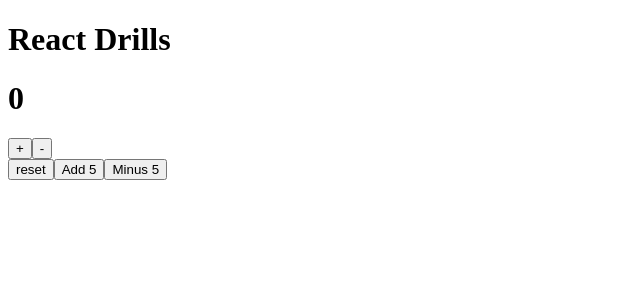
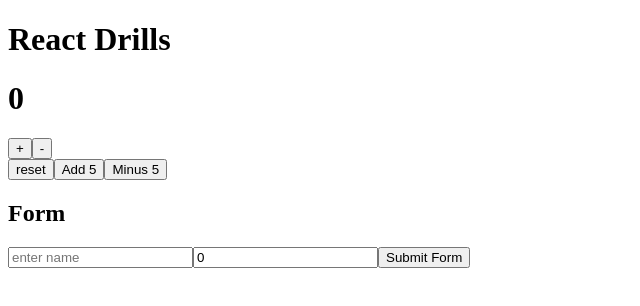
Before and after one commit to Kolten-Pilar/react-drills, a React (Create React App) app: page / in a window 1280 px wide. Shown: the top 306 px of the page, without its empty margins (0-640 px from the left). Built offline with nearby package versions, Linux system fonts and the light colour scheme.

Commit message:
added form to appjs

```diff
--- a/src/App.js
+++ b/src/App.js
@@ -1,6 +1,7 @@
 import Arrays from "./Arrays";
 import Objects from "./Objects";
 import { useState } from "react";
+import Form from "./Form";
 
 function App() {
 
@@ -26,6 +27,8 @@ function App() {
       <button onClick={()=> setCounter(0)}>reset</button>
       <button onClick={()=> setCounter(prevCount => prevCount + 5)}>Add 5</button>
       <button onClick={()=> setCounter(prevCount => prevCount - 5)}>Minus 5</button>
+      <h2>Form</h2>
+      <Form />
     </div>
   );
 }
--- /dev/null
+++ b/src/Form.jsx
@@ -0,0 +1,53 @@
+import React from "react";
+import { useState } from "react";
+
+function Form() {
+
+  const [form, setForm] = useState({
+    name: '',
+    age: 0,
+  })
+
+
+  const handleChange = (event) => {
+    setForm({
+      ...form,
+      [event.target.name] : event.target.value
+
+      // name : 'bob'
+    })
+  }
+
+  const handleSubmit = (e) => {
+    e.preventDefault();
+
+    console.log(form);
+  }
+
+  return (
+    <div>
+      <form onSubmit={handleSubmit}>
+        <input
+          type="text"
+          value={form.name}
+          onChange={handleChange}
+          name="name"
+          placeholder="enter name"
+        />
+        <input
+          type="text"
+          value={form.age}
+          onChange={handleChange}
+          name="age"
+          placeholder="enter age"
+        />
+        <input
+        type="submit"
+        value='Submit Form'
+        />
+      </form>
+    </div>
+  );
+}
+
+export default Form;
--- a/src/Objects.jsx
+++ b/src/Objects.jsx
@@ -7,6 +7,9 @@ function Objects() {
     age: 3,
     email: 'abc@123.com'
   }
+
+  const {firstName, age, email} = zuko;
+  zuko.firstName = 'Azula' //mutating object
 
   return Object.keys(zuko).map((key, index)=> {
     return (
```
